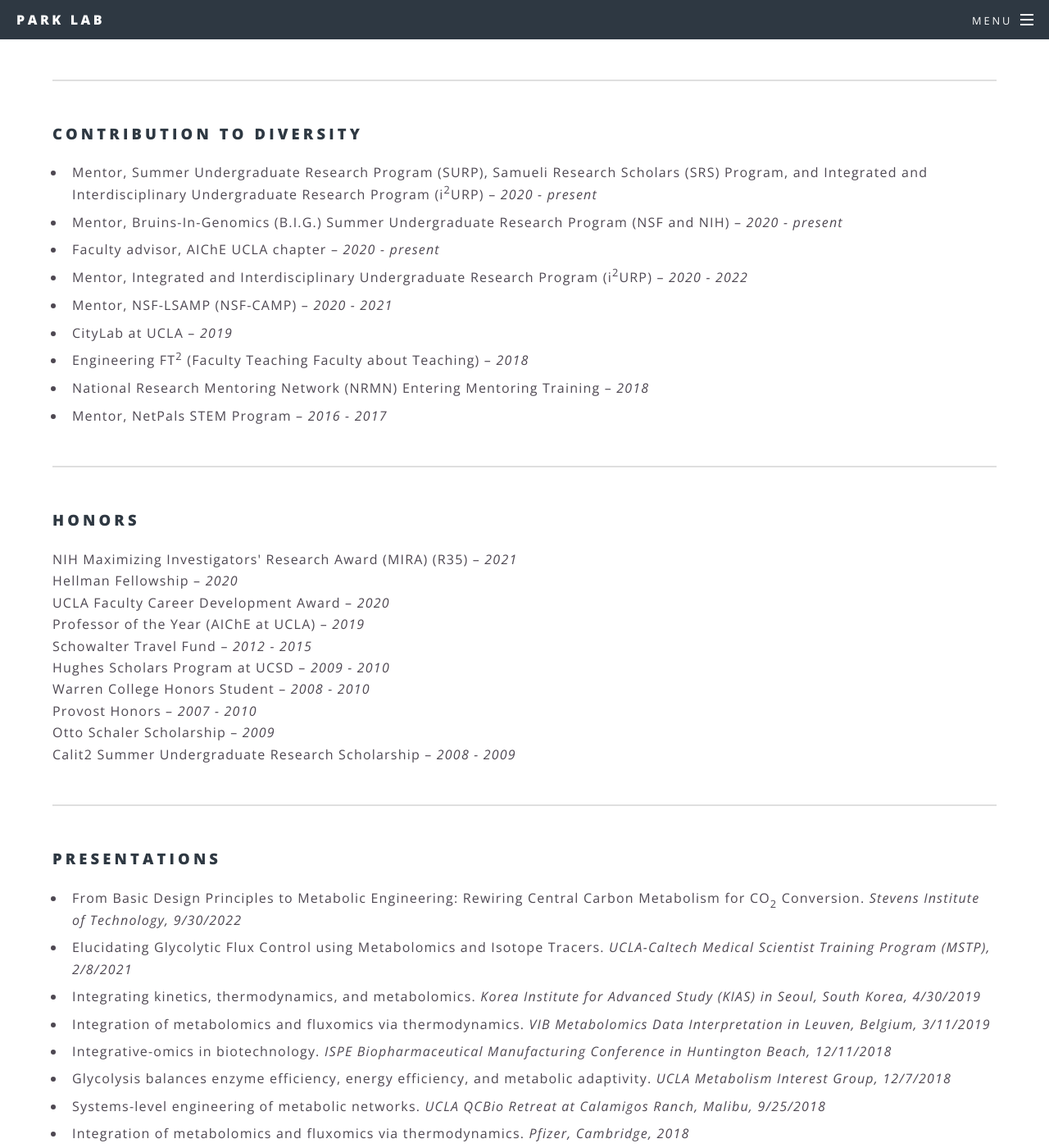
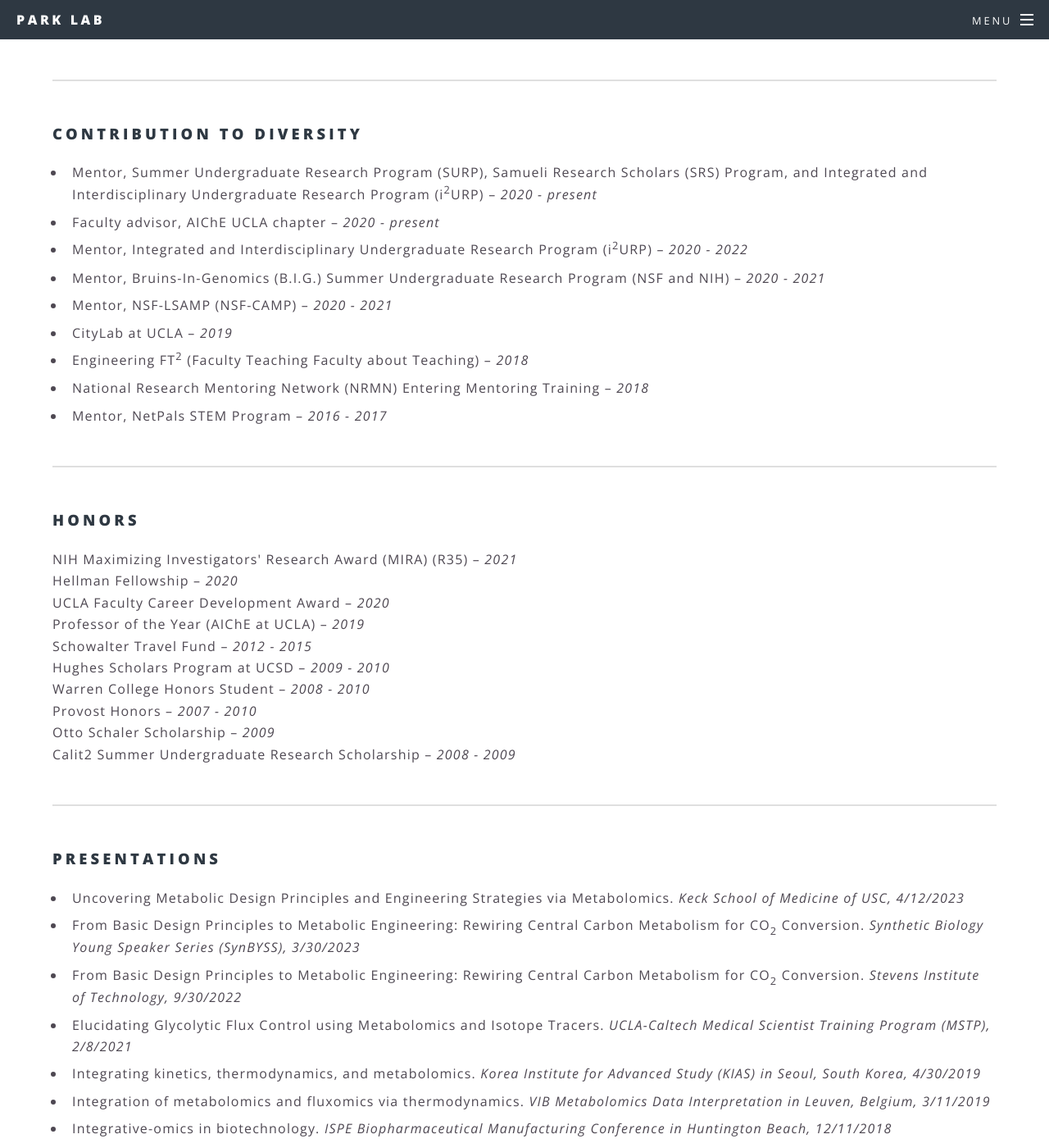
Before and after one commit to jopark/jopark.github.io, a Jekyll site: the page built from biography.html, in a window 1280 px wide and 1400 px high, scrolled down 2981 px. Shown: the whole window at 82% size. Built offline with Jekyll 4.4.1, drawn with Linux system fonts in a browser that asks for light colours.

Commit message:
update bio

```diff
--- a/biography.html
+++ b/biography.html
@@ -98,9 +98,9 @@ title: Biography
 		<h3>Contribution to Diversity</h3>
 		<ul class="ul1">
 		<li>Mentor, Summer Undergraduate Research Program (SURP), Samueli Research Scholars (SRS) Program, and Integrated and Interdisciplinary Undergraduate Research Program (i<sup>2</sup>URP) – <i>2020 - present</i></li>
-		<li>Mentor, Bruins-In-Genomics (B.I.G.) Summer Undergraduate Research Program (NSF and NIH) – <i>2020 - present</i></li>
 		<li>Faculty advisor, AIChE UCLA chapter – <i>2020 - present</i></li>
 		<li>Mentor, Integrated and Interdisciplinary Undergraduate Research Program (i<sup>2</sup>URP) – <i>2020 - 2022</i></li>
+		<li>Mentor, Bruins-In-Genomics (B.I.G.) Summer Undergraduate Research Program (NSF and NIH) – <i>2020 - 2021</i></li>
 		<li>Mentor, NSF-LSAMP (NSF-CAMP) – <i>2020 - 2021</i></li>
 		<li>CityLab at UCLA – <i>2019</i></li>
 		<li>Engineering FT<sup>2</sup> (Faculty Teaching Faculty about Teaching) – <i>2018</i></li>
@@ -128,6 +128,8 @@ title: Biography
 		<p>
 		<h3>Presentations</h3>
 		<ul class="ul1">
+		<li>Uncovering Metabolic Design Principles and Engineering Strategies via Metabolomics. <i>Keck School of Medicine of USC, 4/12/2023</i></li>
+		<li>From Basic Design Principles to Metabolic Engineering: Rewiring Central Carbon Metabolism for CO<sub>2</sub> Conversion. <i>Synthetic Biology Young Speaker Series (SynBYSS), 3/30/2023</i></li>
 		<li>From Basic Design Principles to Metabolic Engineering: Rewiring Central Carbon Metabolism for CO<sub>2</sub> Conversion. <i>Stevens Institute of Technology, 9/30/2022</i></li>
 		<li>Elucidating Glycolytic Flux Control using Metabolomics and Isotope Tracers. <i>UCLA-Caltech Medical Scientist Training Program (MSTP), 2/8/2021</i></li>
 		<li>Integrating kinetics, thermodynamics, and metabolomics. <i>Korea Institute for Advanced Study (KIAS) in Seoul, South Korea, 4/30/2019</i></li>
--- a/publications.html
+++ b/publications.html
@@ -4,7 +4,7 @@ title: Publications
 ---
 
 <ol reversed class="ul2">
-<li>Lakhani, A., Chen, X., Chen, L. C., Khericha, Chen, Y. Y., Park, J. O.  <a href="https://doi.org/10.1101/2023.04.03.533021">Extracellular domains of CAR reprogram T-cell metabolism without antigen stimulation.</a> <i>bioRxiv</i> (2023) doi: 10.1101/2023.04.03.533021</li>
+<li>Lakhani, A., Chen, X., Chen, L. C., Khericha, M., Chen, Y. Y., Park, J. O.  <a href="https://doi.org/10.1101/2023.04.03.533021">Extracellular domains of CAR reprogram T-cell metabolism without antigen stimulation.</a> <i>bioRxiv</i> (2023) doi: 10.1101/2023.04.03.533021</li>
 <li>Perez-Ramirez, C., Nakano, H., Law, R. C., Matulionis, N., Thompson, J., Pfeiffer, A., Park, J. O., Nakano, A., Christofk, H. R.   <a href="https://doi.org/10.1101/2023.03.16.532852">Atlas of fetal metabolism during mid-to-late gestation and diabetic pregnancy.</a> <i>bioRxiv</i> (2023) doi: 10.1101/2023.03.16.532852</li>
 <li>Park, J., Park, J. O., Choi, J., Kwon, T. T.  <a href="https://doi.org/10.1016/j.iot.2022.100646">D-SCAN: Toward collaborative multi-radio coexistence in mobile devices via deep learning.</a> <i>Internet of Things</i> 21,100646 (2023) doi: 10.1016/j.iot.2022.100646</li>
 <li>Guan, X., Erşan, S., Hu, X., Atallah, T. L., Xie, Y., Lu, S., Cao, B., Sun, J., Wu, K., Huang, Y., Duan, X., Caram, J. R., Yu, Y., Park, J. O., Liu, C.  <a href="https://doi.org/10.1038/s41929-022-00867-3">Maximizing light-driven CO<sub>2</sub> and N<sub>2</sub> fixation efficiency in quantum dot–bacteria hybrids.</a> <i>Nature Catalysis</i> 5,1019-1029 (2022) doi: 10.1038/s41929-022-00867-3</li>
```
